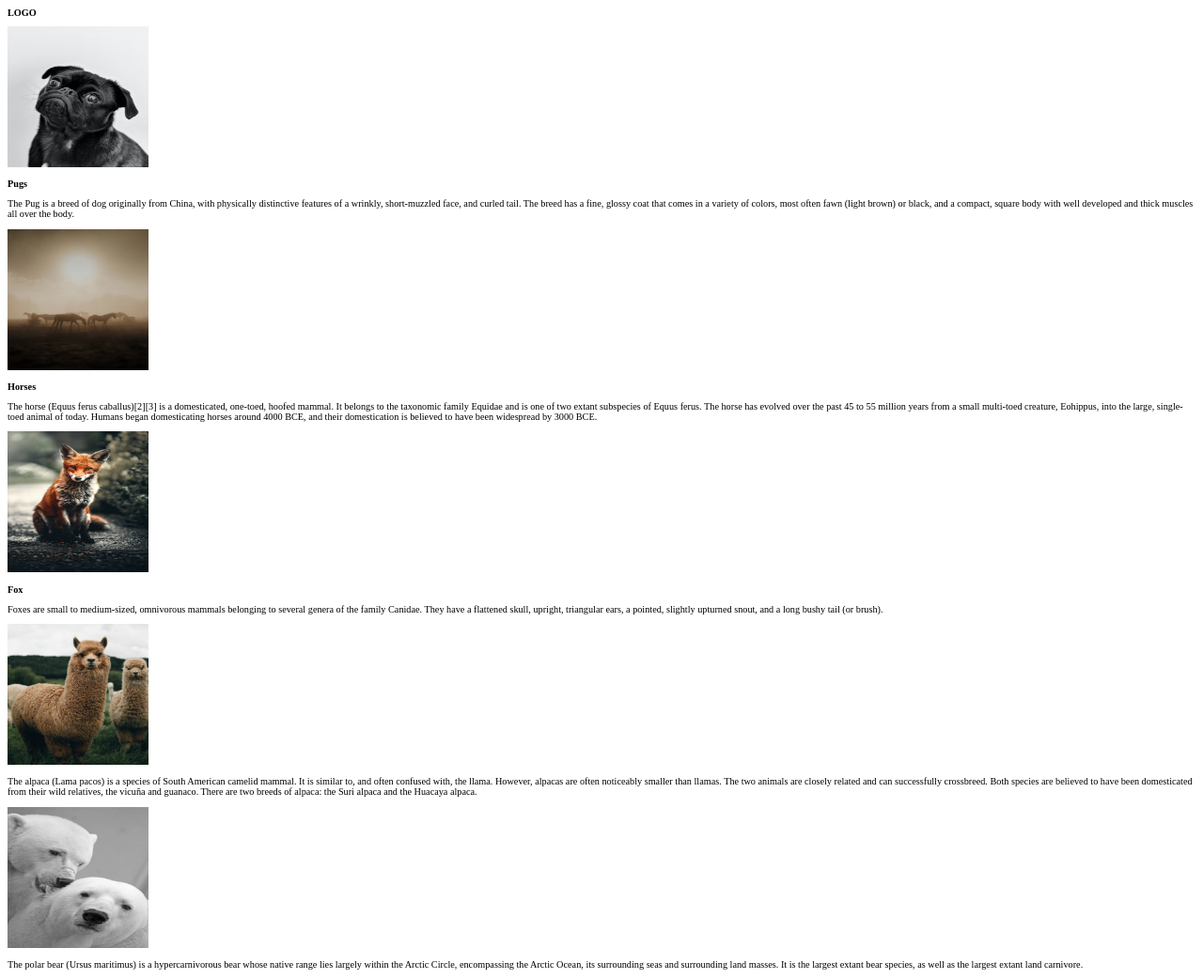
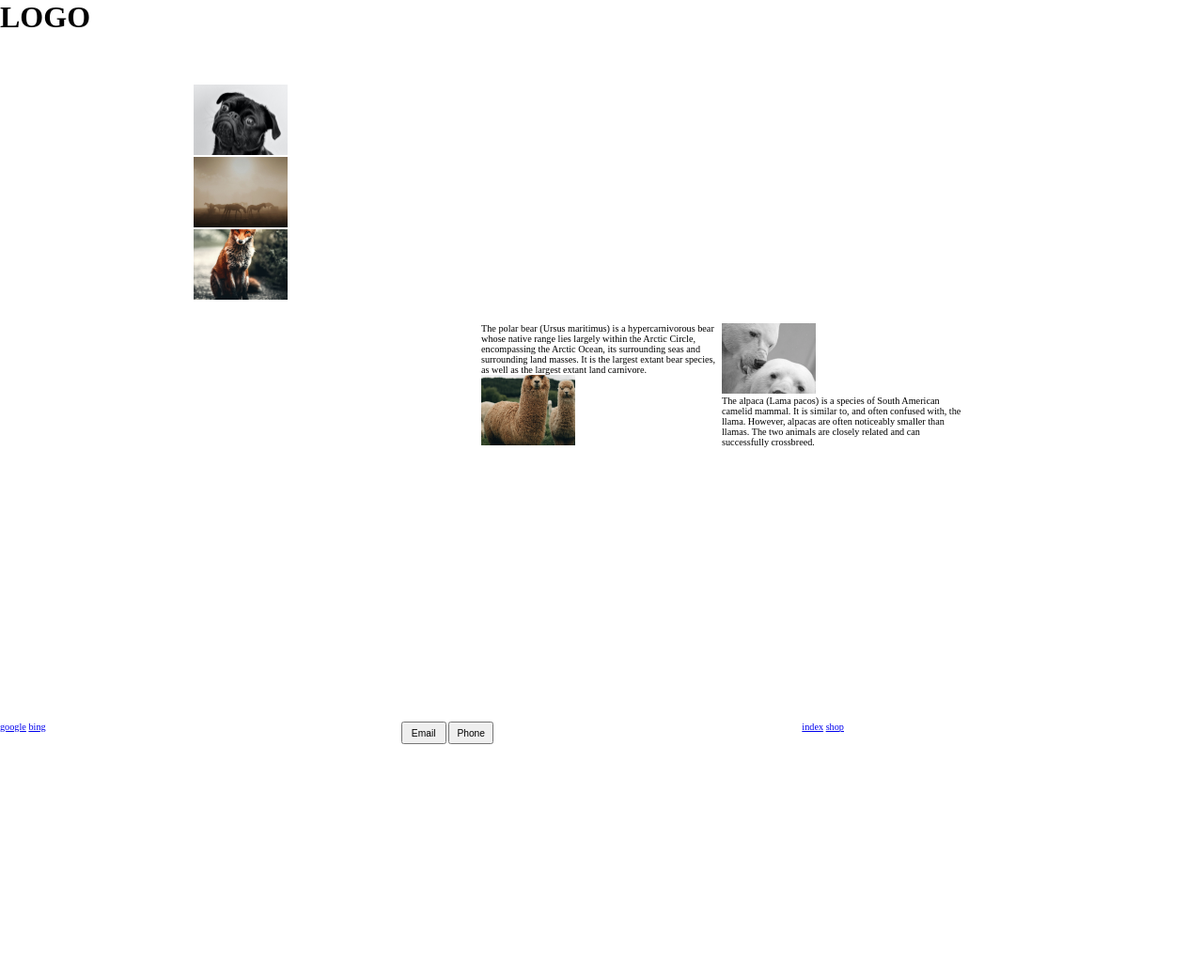
Before and after one commit to Buchholz8/W4C, a plain HTML site: page index.html in a window 1280 px wide. Shown: the whole page at 94% size. After the commit the page ends 820 px from the top, so only its background shows below. Drawn offline with Linux system fonts and the light colour scheme.

Commit message:
some css

```diff
--- a/css/style.css
+++ b/css/style.css
@@ -1,7 +1,49 @@
 img {
-    width: 150px;
-    height: 150px;
+    width: 100px;
+    height: 75px;
+    object-fit: cover;
 }
 *{
     font-size: 0.8rem;
 }
+*{
+    margin: 0;
+    padding: 0;
+}
+
+#headerlogo {
+ font-size: 32px;
+}
+header {
+    min-height: 10vh;
+    margin-bottom: 10px;
+}
+#upperparatext {
+    display: none;
+}
+
+main {
+    display: grid;
+ width: 80%;
+    min-height: 80vh;
+    grid-template-columns: repeat(auto-fit, minmax(175px, 1fr));
+}
+#meet_team {
+    justify-self: center;
+}
+#our_product {
+    display: grid;
+    grid-template-columns: repeat(auto-fit, minmax(150px, 1fr));
+place-content: center;
+}
+footer{
+    display: grid;
+    min-height: 10vh;
+    grid-template-columns: repeat(auto-fit, minmax(400px, 1fr));
+    margin-top: 10px;
+    place-content: center;
+}
+button {
+    height: 3vh;
+    width: 6vh;
+}
--- a/index.html
+++ b/index.html
@@ -11,68 +11,94 @@
 
 <body>
     <header>
-        <h2>LOGO</h2>
+        <h2 id="headerlogo">LOGO</h2>
     </header>
     <main>
         <section id="meet_team">
             <article>
                 <img src="/images/pug.jpeg" alt="a black pug">
+                <div id="upperparatext">
                     <h1>
                         Pugs
                     </h1>
                     <p>
-                    The Pug is a breed of dog originally from China, with physically distinctive features of a wrinkly,
-                    short-muzzled face, and curled tail. The breed has a fine, glossy coat that comes in a variety of
-                    colors, most often fawn (light brown) or black, and a compact, square body with well developed and
+                        The Pug is a breed of dog originally from China, with physically distinctive features of a
+                        wrinkly,
+                        short-muzzled face, and curled tail. The breed has a fine, glossy coat that comes in a variety
+                        of
+                        colors, most often fawn (light brown) or black, and a compact, square body with well developed
+                        and
                         thick muscles all over the body.
                     </p>
+                </div>
             </article>
             <article>
                 <img src="/images/horses.webp" alt="horses in a misty scenery">
+                <div id="upperparatext">
                     <h1>
                         Horses
                     </h1>
                     <p>
-                    The horse (Equus ferus caballus)[2][3] is a domesticated, one-toed, hoofed mammal. It belongs to the
-                    taxonomic family Equidae and is one of two extant subspecies of Equus ferus. The horse has evolved
+                        The horse (Equus ferus caballus)[2][3] is a domesticated, one-toed, hoofed mammal. It belongs to
+                        the
+                        taxonomic family Equidae and is one of two extant subspecies of Equus ferus. The horse has
+                        evolved
                         over the past 45 to 55 million years from a small multi-toed creature, Eohippus, into the large,
                         single-toed animal of today. Humans began domesticating horses around 4000 BCE, and their
                         domestication is believed to have been widespread by 3000 BCE.
                     </p>
+                </div>
+
             </article>
             <article>
                 <img src="/images/fox.jpeg" alt="fox">
+                <div id="upperparatext">
                     <h1>
                         Fox
                     </h1>
                     <p>
                         Foxes are small to medium-sized, omnivorous mammals belonging to several genera of the family
-                    Canidae. They have a flattened skull, upright, triangular ears, a pointed, slightly upturned snout,
+                        Canidae. They have a flattened skull, upright, triangular ears, a pointed, slightly upturned
+                        snout,
                         and a long bushy tail (or brush).
                     </p>
+                </div>
+
             </article>
         </section>
-        <section>
-            <article id="our_product">
-                <img src="/images/alpacha.jpeg" alt="picture of alpaca">
-                <p>
-                    The alpaca (Lama pacos) is a species of South American camelid mammal. It is similar to, and often
-                    confused with, the llama. However, alpacas are often noticeably smaller than llamas. The two animals
-                    are closely related and can successfully crossbreed. Both species are believed to have been
-                    domesticated from their wild relatives, the vicuña and guanaco. There are two breeds of alpaca: the
-                    Suri alpaca and the Huacaya alpaca.
-                </p>
-            </article>
+        <section id="our_product">
             <article>
-                <img src="/images/polar bears.webp" alt="polar bears">
                 <p>
                     The polar bear (Ursus maritimus) is a hypercarnivorous bear whose native range lies largely within
                     the Arctic Circle, encompassing the Arctic Ocean, its surrounding seas and surrounding land masses.
                     It is the largest extant bear species, as well as the largest extant land carnivore.
                 </p>
+                <img class="lower_img" src="/images/alpacha.jpeg" alt="picture of alpaca">
+            </article>
+            <article>
+                <img class="lower_img" src="/images/polar bears.webp" alt="polar bears">
+                <p>
+                    The alpaca (Lama pacos) is a species of South American camelid mammal. It is similar to, and often
+                    confused with, the llama. However, alpacas are often noticeably smaller than llamas. The two animals
+                    are closely related and can successfully crossbreed.
+                </p>
             </article>
         </section>
     </main>
+    <footer>
+        <nav>
+            <a href="/socials">google</a>
+            <a href="/socials">bing</a>
+        </nav>
+        <nav>
+            <button> <a mailto="creatorofhere@website">Email</a> </button>
+            <button> <a tel="0000000000">Phone</a> </button>
+        </nav>
+        <nav>
+            <a href="/pages/fake">index</a>
+            <a href="/pages/fake">shop</a>
+        </nav>
+    </footer>
 </body>
 
 </html>
```
Lines whose indentation alone changed are shown as unchanged.
